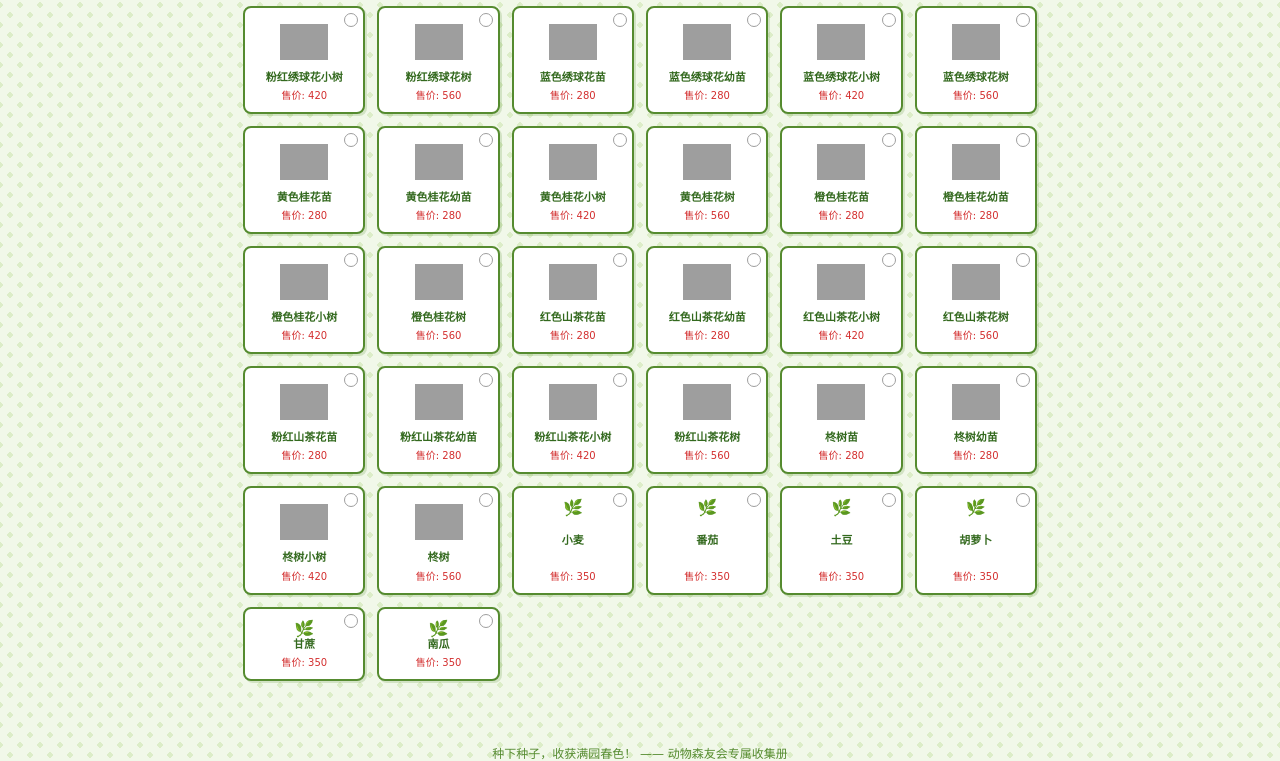
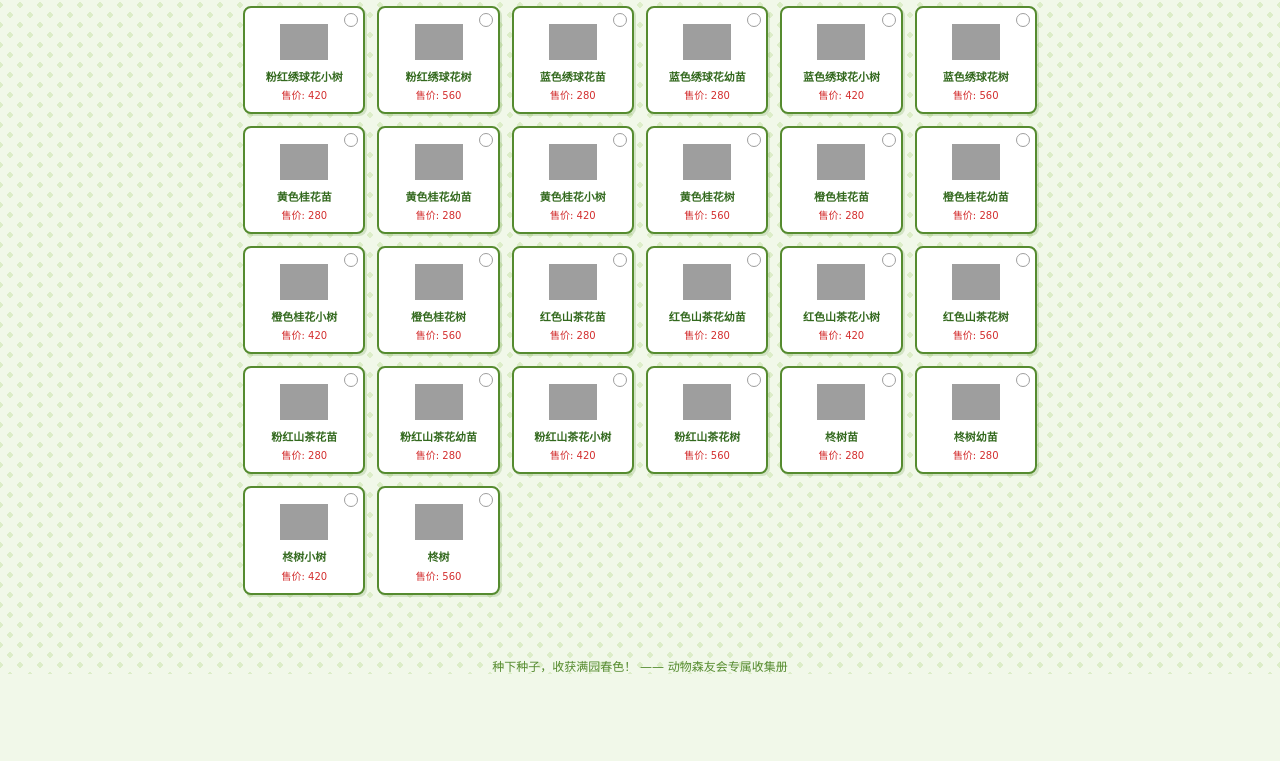
Before and after one commit to kolf/acnh-catalog, a website: page plants_grid.html in a window 1280 px wide. Shown: the part 6935-7696 px from the top of the page. After the commit the page ends 7609 px from the top, so only its background shows below. Drawn offline with Linux system fonts and the light colour scheme; a web font is replaced by a local one.

Commit message:
feat: 从植物图鉴中移除农作物 (小麦, 番茄, 土豆, 胡萝卜, 甘蔗, 南瓜)

```diff
--- a/plants_generate.js
+++ b/plants_generate.js
@@ -44,7 +44,8 @@ function generate() {
       }
     }
 
-    if (name && name !== '+' && !seen.has(name)) {
+    const excludeList = ['小麦', '番茄', '土豆', '胡萝卜', '甘蔗', '南瓜'];
+    if (name && name !== '+' && !seen.has(name) && !excludeList.includes(name)) {
       seen.add(name);
       plants.push({ name, price, imageUrl });
     }
--- a/plants_grid.html
+++ b/plants_grid.html
@@ -2281,42 +2281,7 @@
         <div class="name">柊树</div>
         <div class="price">售价: 560</div>
       </div>
-      <div class="grid-card">
-        <div class="check-circle"></div>
-        🌿
-        <div class="name">小麦</div>
-        <div class="price">售价: 350</div>
-      </div>
-      <div class="grid-card">
-        <div class="check-circle"></div>
-        🌿
-        <div class="name">番茄</div>
-        <div class="price">售价: 350</div>
-      </div>
-      <div class="grid-card">
-        <div class="check-circle"></div>
-        🌿
-        <div class="name">土豆</div>
-        <div class="price">售价: 350</div>
-      </div>
-      <div class="grid-card">
-        <div class="check-circle"></div>
-        🌿
-        <div class="name">胡萝卜</div>
-        <div class="price">售价: 350</div>
-      </div>
-      <div class="grid-card">
-        <div class="check-circle"></div>
-        🌿
-        <div class="name">甘蔗</div>
-        <div class="price">售价: 350</div>
-      </div>
-      <div class="grid-card">
-        <div class="check-circle"></div>
-        🌿
-        <div class="name">南瓜</div>
-        <div class="price">售价: 350</div>
-      </div>
+
     </div>
     <div class="footer" style="margin-top: 15px; color: #558b2f; text-align: center; font-size: 12px; clear: both;">
       种下种子，收获满园春色！ —— 动物森友会专属收集册
```
